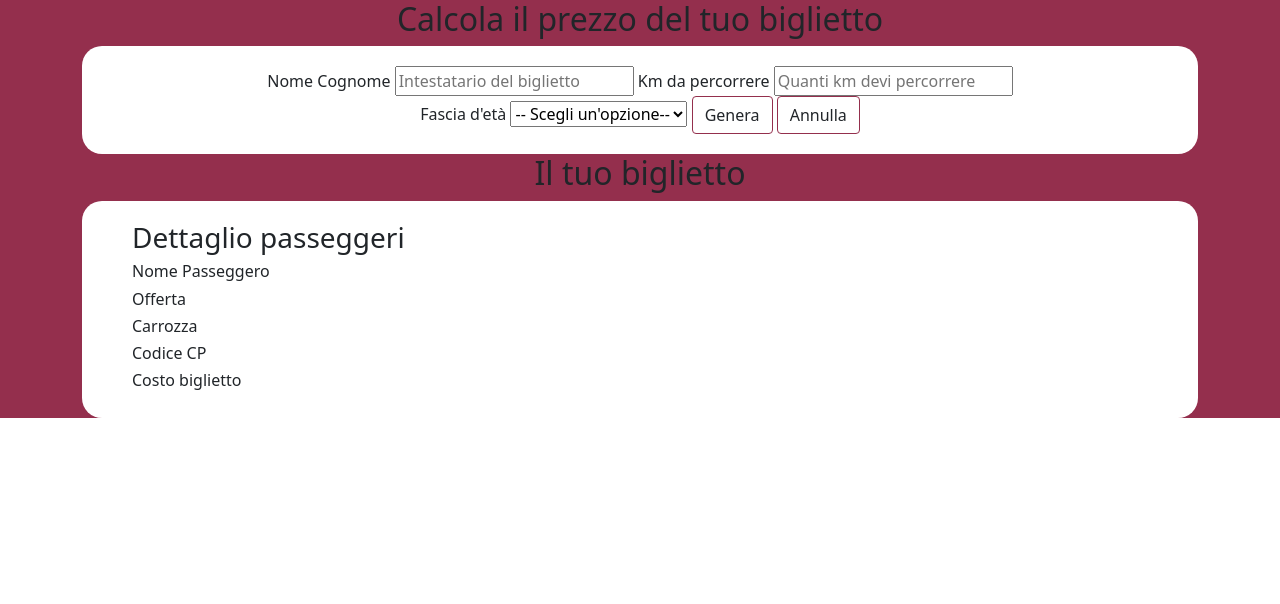
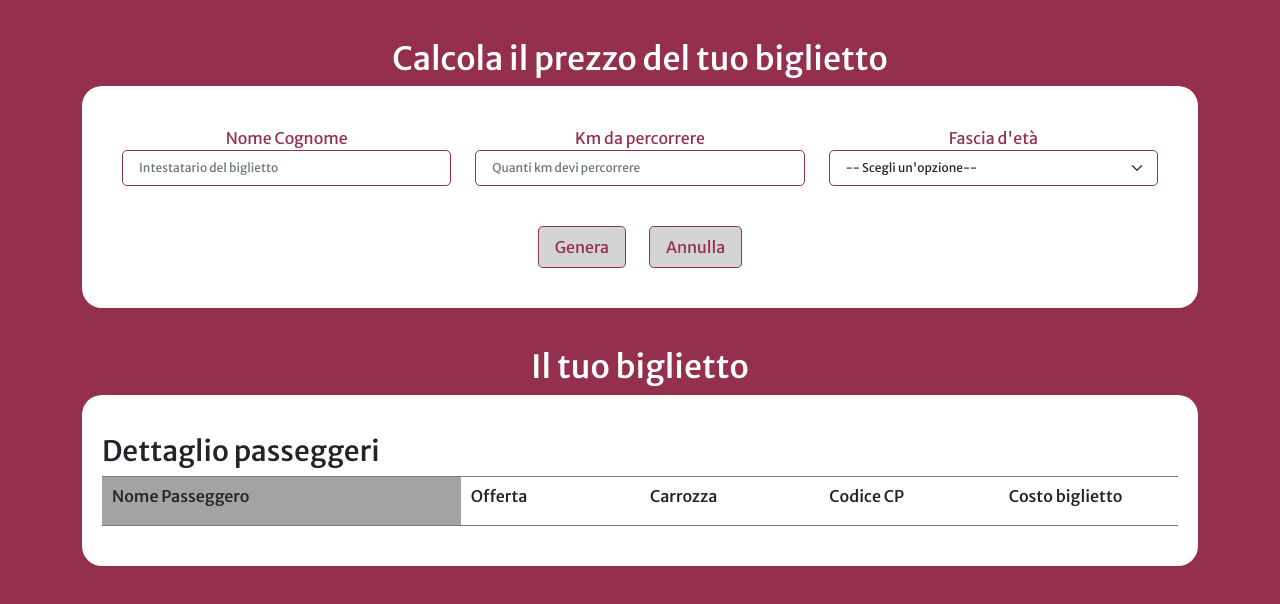
Before and after one commit to leitongchen/js-biglietto-treno-form, a plain HTML site: page index.html in a window 1280 px wide. Drawn offline with nearby package versions, Linux system fonts and the light colour scheme.

Commit message:
Migliorato stile

```diff
--- a/index.html
+++ b/index.html
@@ -5,6 +5,9 @@
     <meta name="viewport" content="width=device-width, initial-scale=1.0">
 
     <link href="https://cdn.jsdelivr.net/npm/bootstrap@5.0.0-beta3/dist/css/bootstrap.min.css" rel="stylesheet" integrity="sha384-eOJMYsd53ii+scO/bJGFsiCZc+5NDVN2yr8+0RDqr0Ql0h+rP48ckxlpbzKgwra6" crossorigin="anonymous">
+
+    <link rel="preconnect" href="https://fonts.gstatic.com">
+    <link href="https://fonts.googleapis.com/css2?family=Merriweather+Sans:ital,wght@0,300;0,400;0,500;0,600;0,700;0,800;1,300;1,400;1,500;1,600;1,700;1,800&display=swap" rel="stylesheet">
 
     <link rel="stylesheet" href="style.css">
 
@@ -17,56 +20,61 @@
 
                 <h2>Calcola il prezzo del tuo biglietto</h2>
 
-                <form action="" id="myForm" class="box">
-                    <label>
-                        Nome Cognome
-                        <input type="text" placeholder="Intestatario del biglietto" name="nomeUtente">
+                <form action="" id="myForm" class="box box-1">
+                    <div class="row">
+                        <label class="col-12 col-md-4">
+                            <span>Nome Cognome</span>
+                            <input class="form-control form-control-lg" type="text" placeholder="Intestatario del biglietto" name="nomeUtente">
                         </label>
 
-                    <label>
-                        Km da percorrere
-                        <input type="number" placeholder="Quanti km devi percorrere" name="kmViaggio">
+                        <label class="col-12 col-md-4">
+                            <span>Km da percorrere</span>
+                            <input class="form-control form-control-lg" type="number" placeholder="Quanti km devi percorrere" name="kmViaggio">
                         </label>
 
-                    <label>
-                        Fascia d'et&#224;
-                        <select name="promo" id="promoSelect">
+                        <label class="col-12 col-md-4">
+                            <span>Fascia d'et&#224;</span>
+                            <select class="form-select form-select-lg" name="promo" id="promoSelect">
                                 <option value="">-- Scegli un'opzione--</option>
                                 <option value="adult">Adulto</option>
                                 <option value="young">Promo Young(-18y)</option>
                                 <option value="senior">Promo Senior(+65y)</option>
                             </select>
                         </label>
-
-                    <button type="submit" value="submit" class="btn">Genera</button>
-                    <button type="reset" value="reset" class="btn">Annulla</button>
+                    </div>
+                    <div class="pulsanti_form">
+                        <button type="submit" value="submit" class="btn btn-lg btn_outline">Genera</button>
+                        <button type="reset" value="reset" class="btn btn-lg btn_outline">Annulla</button>
+                    </div>
                 </form>
             </div>
         </section>
         <section>
             <div class="container">
                 <h2 class="text-center">Il tuo biglietto</h2>
-                <div class="box your-ticket">
+                <div class="box box-2 your-ticket">
                     <h3>Dettaglio passeggeri</h3>
-                    <div>
+                    <div class="row output_grid">
+                        <div class="col-md-4 col-12 bg_gray">
                             <h6>Nome Passeggero</h6>
                             <span id="nomePasseggero"></span>
                         </div>
-                    <div>
+                        <div class="col-md-2 col-12">
                             <h6>Offerta</h6>
                             <span id="promo"></span>
                         </div>
-                    <div>
+                        <div class="col-md-2 col-12">
                             <h6>Carrozza</h6>
                             <span id="nCarrozza"></span>
                         </div>
-                    <div>
+                        <div class="col-md-2 col-12">
                             <h6>Codice CP</h6>
                             <span id="codiceCP"></span>
                         </div>
-                    <div>
+                        <div class="col-md-2 col-12">
                             <h6>Costo biglietto</h6>
                             <span id="costoBiglietto"></span>
+                        </div>
                     </div>
 
                 </div>
--- a/style.css
+++ b/style.css
@@ -1,15 +1,136 @@
+body {
+    background-color: rgb(148, 47, 77);
+}
+
 main {
-    background-color: rgb(148, 47, 77);
+    font-family: 'Merriweather Sans', sans-serif;
 
+    padding: 40px;
+}
+
+h2 {
+    color: white;
 }
 
 .box {
     background-color: white;
     border-radius: 20px;
 
-    padding: 20px 50px;
+    overflow: auto;
 }
 
-.btn {
+.box.box-1 {
+    padding: 40px;
+    margin-bottom: 40px;
+}
+
+.box.box-2 {
+    padding: 40px 20px;
+}
+
+.btn.btn_outline {
     border: 1px solid rgb(148, 47, 77);
+    color: rgb(148, 47, 77);
+    background-color: rgb(212, 212, 212);
+
+    font-size: 1rem;
 }
+
+/* FORM */
+
+form label {
+    color: rgb(148, 47, 77);
+}
+
+form label span {
+    display: block;
+}
+
+.pulsanti_form {
+    margin-top: 40px;
+}
+.pulsanti_form .btn.btn_outline {
+    margin: 0 10px;
+}
+
+#myForm input,
+#myForm select {
+    border: 1px solid rgb(148, 47, 77);
+    border-radius: 5px;
+
+    font-size: .75rem;
+
+    /* padding: 5px 30px; */
+}
+
+
+.your-ticket h6 {
+    /* background-color: blueviolet; */
+}
+
+.output_grid .bg_gray {
+    background-color: rgb(163, 163, 163);
+}
+
+.output_grid [class^="col-"] {
+    border-top: 1px solid rgb(121, 121, 121);
+    border-bottom: 1px solid rgb(121, 121, 121);
+
+    padding: 10px;
+}
+
+
+/* Toglie i gutter di bootatrap per la sezione "Il tuo biglietto" */
+.output_grid.row {
+    margin-left: 0;
+    margin-right: 0;
+}
+.output_grid [class^="col-"] {
+    padding-left: 10px;
+    padding-right: 10px;
+}
+
+
+@media all and (max-width: 576px) {
+
+    main {
+        padding: 20px 5px;
+    }
+
+    .box.box-1 {
+        padding: 20px;
+    }
+
+}
+
+@media all and (max-width: 767px) {
+
+    /* pulsanti e form */
+
+    #myForm .form-control-lg,
+    #myForm .form-select-lg {
+        font-size: .75rem;
+    }
+
+    .pulsanti_form .btn.btn_outline {
+        width: 100%;
+        margin: 10px 0;
+
+        font-size: .75rem;
+    }
+    .pulsanti_form {
+        margin-top: 0;
+    }
+
+    form label {
+        margin-bottom: 20px;
+    }
+
+    .output_grid [class^="col-"] {
+        border-top: 0;
+    }
+
+
+
+
+}
--- a/train-script.js
+++ b/train-script.js
@@ -27,9 +27,9 @@ ticketForm.addEventListener('submit', function(event) {
 
     document.getElementById("nCarrozza").innerHTML = randomCarrozza();
 
-    document.getElementById("codiceCP").innerHTML = randomNumGen();
+    document.getElementById("codiceCP").innerHTML = randomNumGen(90000, 99999);
 
-    document.getElementById("costoBiglietto").innerHTML = priceCalc(userKm, fasciaEta);
+    document.getElementById("costoBiglietto").innerHTML = "&#8364; " + priceCalc(userKm, fasciaEta).toFixed(2);
 
 
     function printPromo(promoValue) {
@@ -39,8 +39,7 @@ ticketForm.addEventListener('submit', function(event) {
         } else if (promoValue === "senior") {
             return "Promo senior - over 18";
         }
-        return "Nessuna promo"
-
+        return "Nessuna offerta"
     }
 
 });
--- a/utility.js
+++ b/utility.js
@@ -36,9 +36,9 @@ function isPalindrome(text) {
 
 
 //Funzione che genera numeri random
-function randomNumGen() {
+function randomNumGen(min, max) {
 
-    var randomNum = Math.floor(Math.random() * 100000);
+    var randomNum = Math.floor(Math.random() * (max - min + 1)) + min;
 
     return randomNum;
 }
```
Lines whose indentation alone changed are shown as unchanged.
